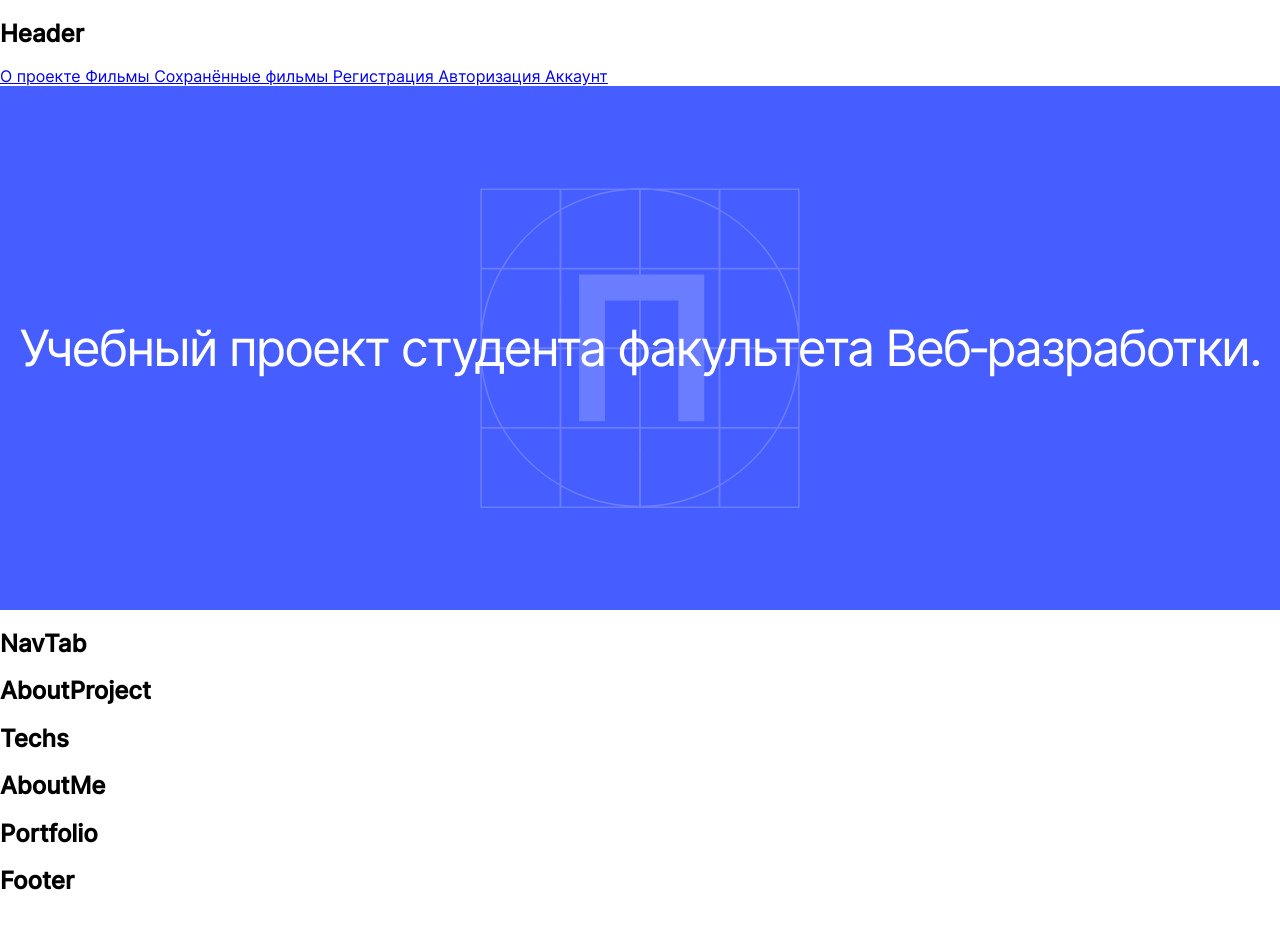
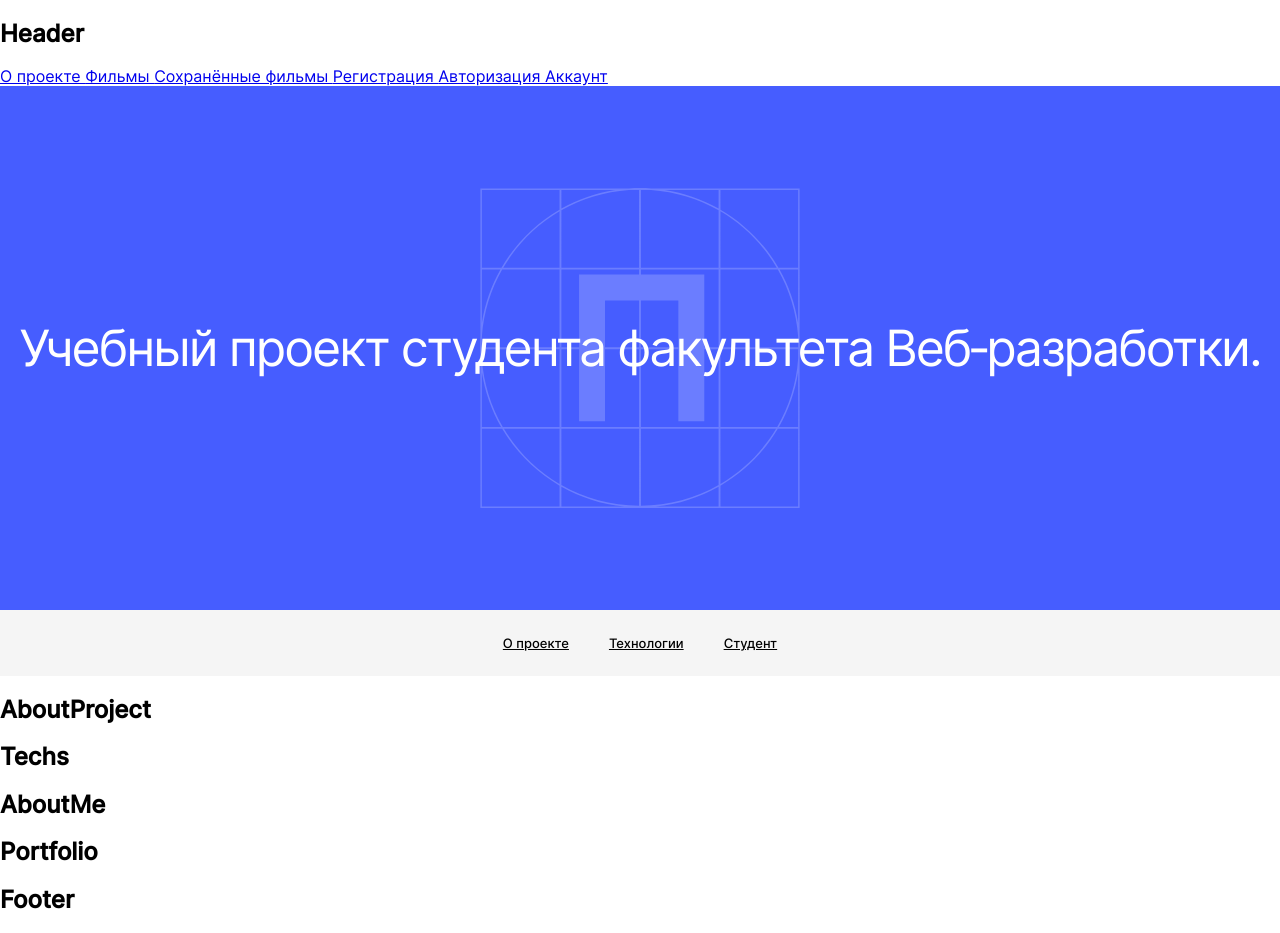
Before and after one commit to stvor/movies-explorer-frontend, a React (Create React App) app: page / in a window 1280 px wide. Built offline with nearby package versions, Linux system fonts and the light colour scheme.

Commit message:
feat: сверстал компонент NavTab

```diff
--- a/src/components/NavTab/NavTab.css
+++ b/src/components/NavTab/NavTab.css
@@ -0,0 +1,17 @@
+.nav-tab {
+  height: 66px;
+  background-color: #F5F5F5;
+  display: flex;
+  justify-content: center;
+  align-items: center;
+  gap: 40px;
+}
+
+.nav-tab__link {
+  font-style: normal;
+  font-weight: 500;
+  font-size: 13px;
+  line-height: 16px;
+  text-decoration-line: underline;
+  color: #000000;
+}
--- a/src/components/NavTab/NavTab.js
+++ b/src/components/NavTab/NavTab.js
@@ -1,9 +1,14 @@
 import React from 'react';
+import { NavLink } from 'react-router-dom';
 import './NavTab.css';
 
 function NavTab() {
   return (
-    <h2>NavTab</h2>
+    <nav className="nav-tab">
+      <a href="#about-project" className="nav-tab__link">О проекте</a>
+      <a href="#tech" className="nav-tab__link">Технологии</a>
+      <a href="#student" className="nav-tab__link">Студент</a>
+    </nav>
   );
 }
 
```
